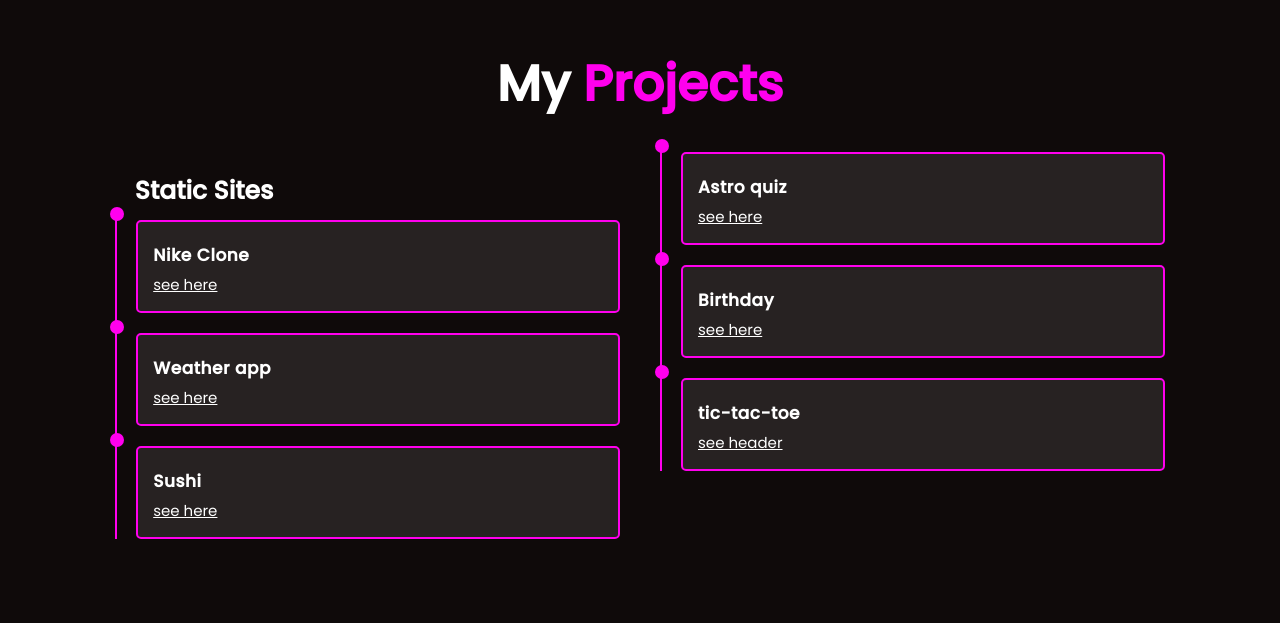
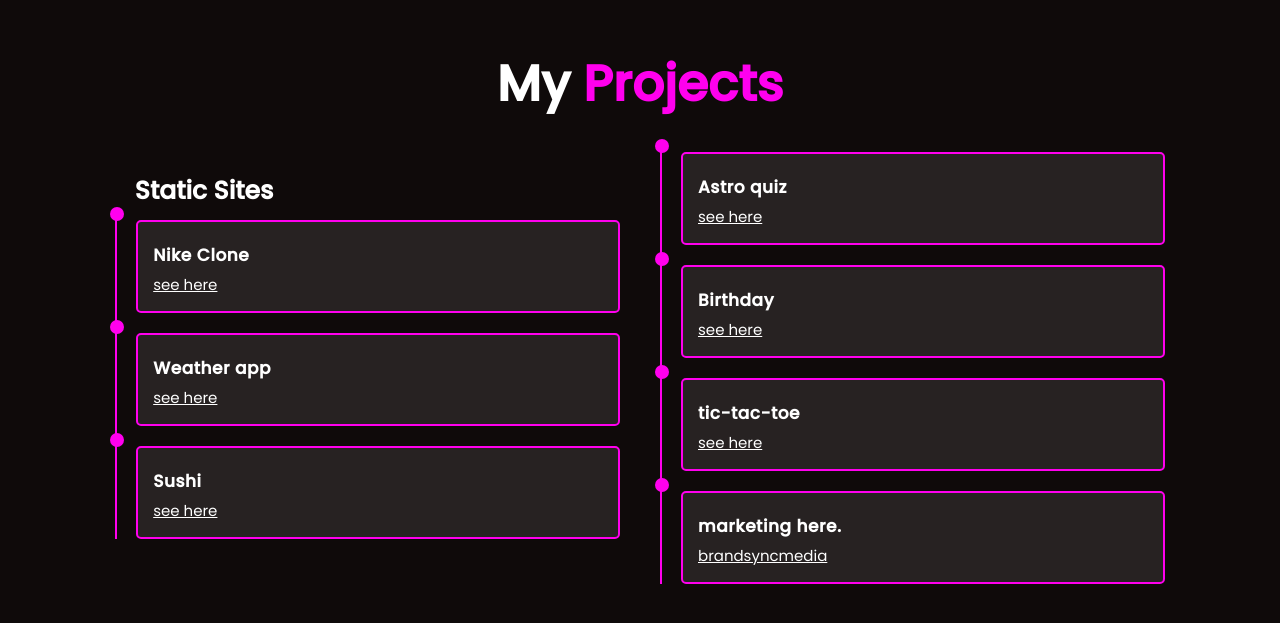
Before and after one commit to userawol/portfolio, a plain HTML site: page index.html in a window 1280 px wide. Shown: the part 1653-2276 px from the top of the page. Drawn offline with nearby package versions, Linux system fonts and the light colour scheme.

Commit message:
other field experience added

```diff
--- a/index.html
+++ b/index.html
@@ -32,7 +32,7 @@
     <p>
       I create things that look good, feel good, and actually work.
       A Gen-Z creative with a thing for clean, bold, and interactive designs that make people <i><b>stop</b></i> and notice.
-      My work lives at the sweet spot between minimal and memorable — scrollable, swipeable, and smart.
+      My work lives at the sweet spot between minimal and memorable yeah scrollable, swipeable, and smart.
     </p>
 
     <div class="social-links">
@@ -62,6 +62,7 @@
 Go read the bio above alr (sighs)<br>
 I blend design, development, and strategy with a lot of curiosity (and just enough laziness to automate the boring stuff) to build experiences that stand out without trying too hard.
 If you’re here, you’re already part of the story. Take a look around and see what I’ve been up to.
+PS: looking for frontend and marketing internships
         </p>
 
       </div>
@@ -124,12 +125,20 @@ If you’re here, you’re already part of the story. Take a look around and see
               <div class="content">
                 <h3>tic-tac-toe</h3>
                 <a href="https://tic-tac-toe-vg47.onrender.com" target="_blank">
-                  <p>see header</p></a
+                  <p>see here</p></a
+                >
+                </div>
+                </div>
+            <div class="education-content">
+              <div class="content">
+                <h3>marketing here.</h3>
+                <a href="https://www.instagram.com/brandsyncmedia/?hl=en" target="_blank">
+                  <p>brandsyncmedia</p></a
                 >
               </div>
             </div>
-          </div>
-        </div>
+
+
       </div>
     </section>
     <script src="script.js"></script>
```
